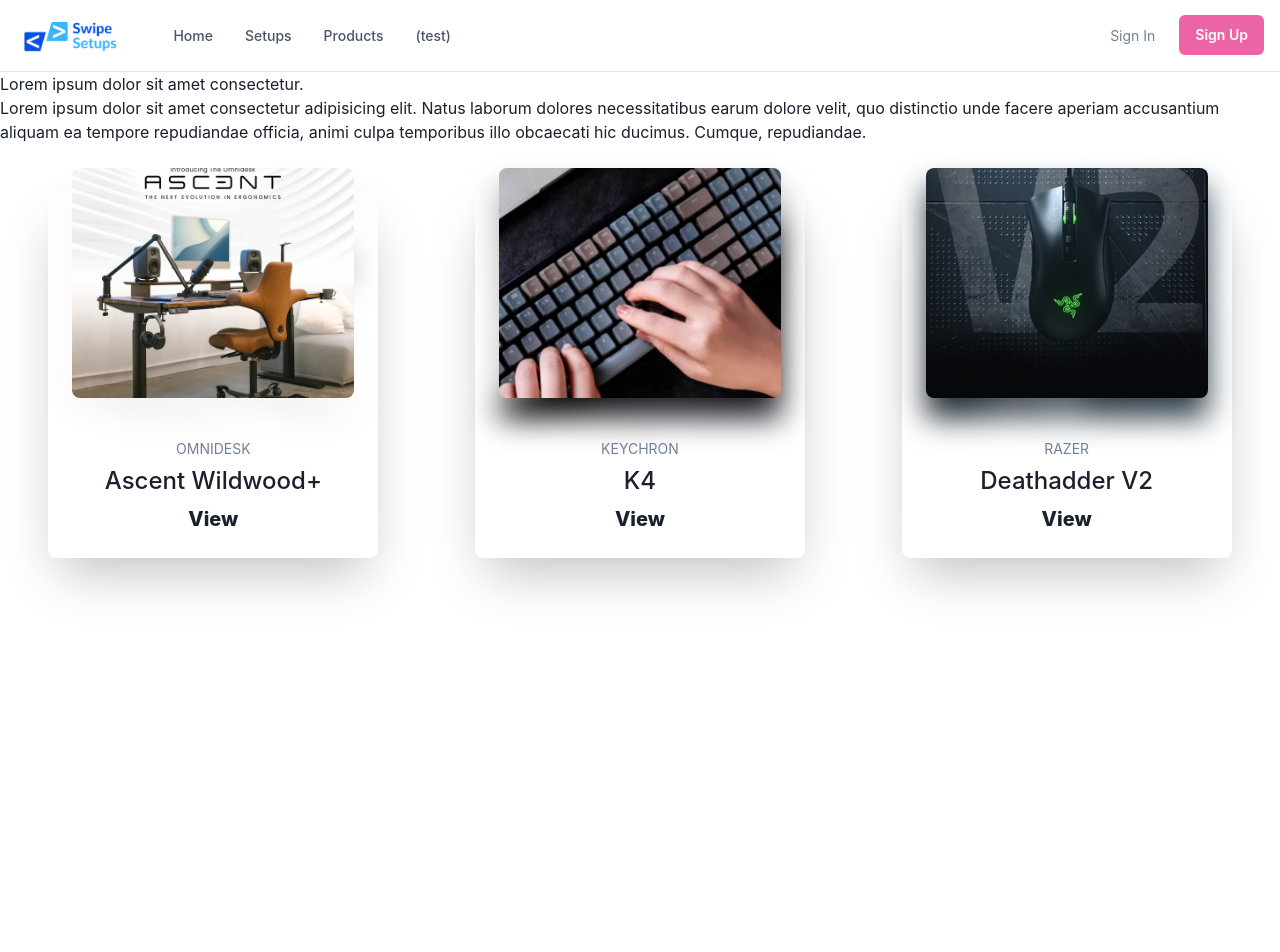
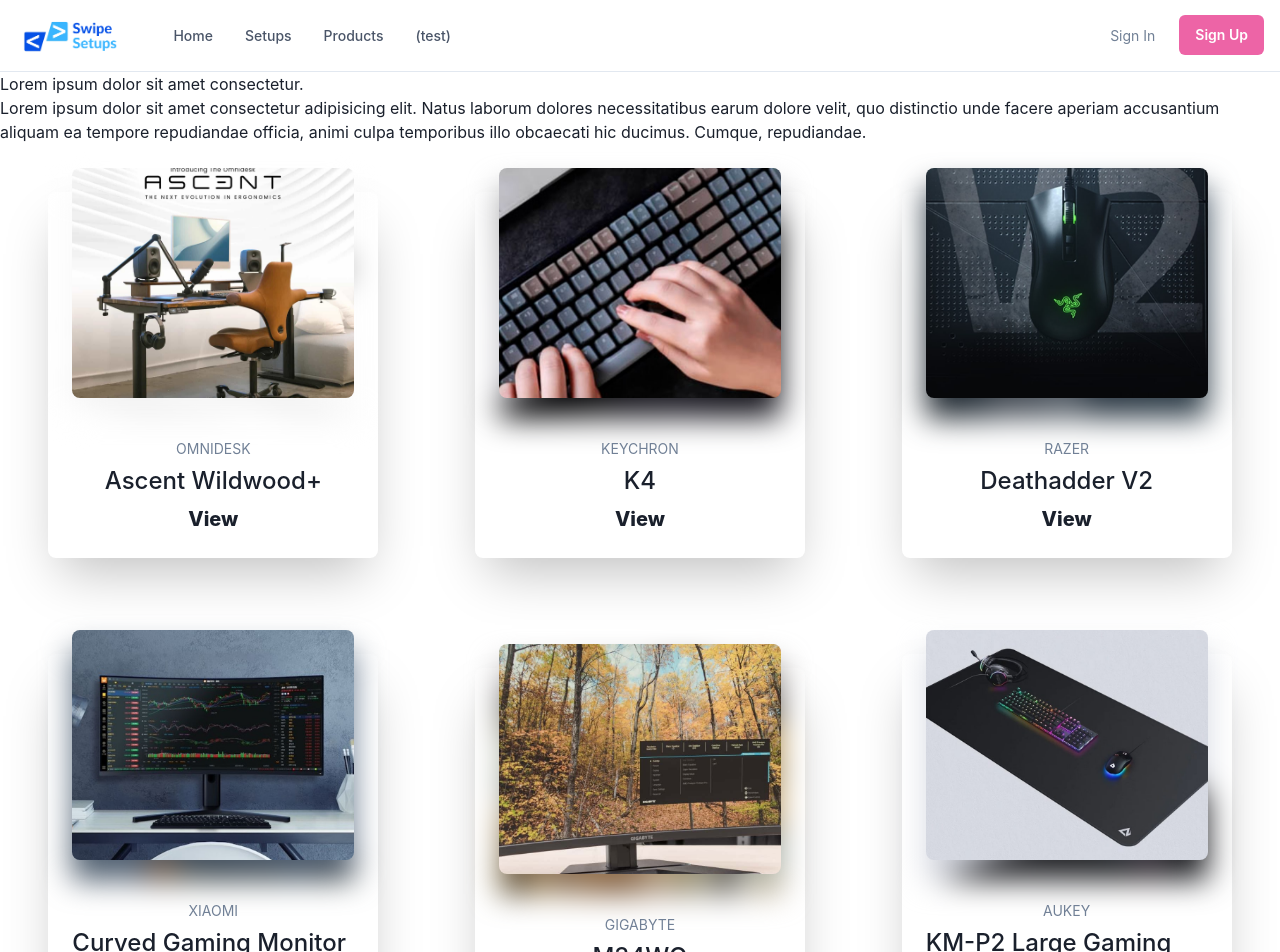
Before and after one commit to sov3333/ga-mern-project, a React (Vite) app in the folder client/: page /products in a window 1280 px wide. Shown: the top 952 px of the page. Before the commit the page ends 800 px from the top, so only its background shows below. Built offline with nearby package versions, Linux system fonts and the light colour scheme; a web font is replaced by a local one.

Commit message:
fix: show new products (demo data)

```diff
--- a/client/src/constants/index.js
+++ b/client/src/constants/index.js
@@ -5,7 +5,7 @@ export const exampleArray = [
 ];
 
 import { setup1, setup2, setup3, setup4, setup5, setup6 } from '../assets/setups';
-import { product1, product2, product3 } from '../assets/products';
+import { product1, product2, product3, product4, product5, product6 } from '../assets/products';
 
 export const setupsData = [
   { setupId: 1, img: setup1, user: 'Alice', heading: 'Blue Battlestation', description: 'Lorem ipsum dolor sit amet consectetur adipisicing elit. Debitis delectus nihil odio.', products: ['desk', 'monitor', 'keyboard', 'mouse', 'chair'] },
@@ -20,4 +20,7 @@ export const productsData = [
   { productId: 1, img: product1, type: "Desk", brand: "Omnidesk", model: "Ascent Wildwood+" },
   { productId: 2, img: product2, type: "Keyboard", brand: "Keychron", model: "K4" },
   { productId: 3, img: product3, type: "Mouse", brand: "Razer", model: "Deathadder V2" },
+  { productId: 4, img: product4, type: "Monitor", brand: "Xiaomi", model: "Curved Gaming Monitor 34" },
+  { productId: 5, img: product5, type: "Monitor", brand: "Gigabyte", model: "M34WQ" },
+  { productId: 6, img: product6, type: "Mousepad", brand: "Aukey", model: "KM-P2 Large Gaming Mouse Pad Oversized" },
 ];
```
Also changed, not shown: client/src/assets/products/index.js (+6 -6 lines).
